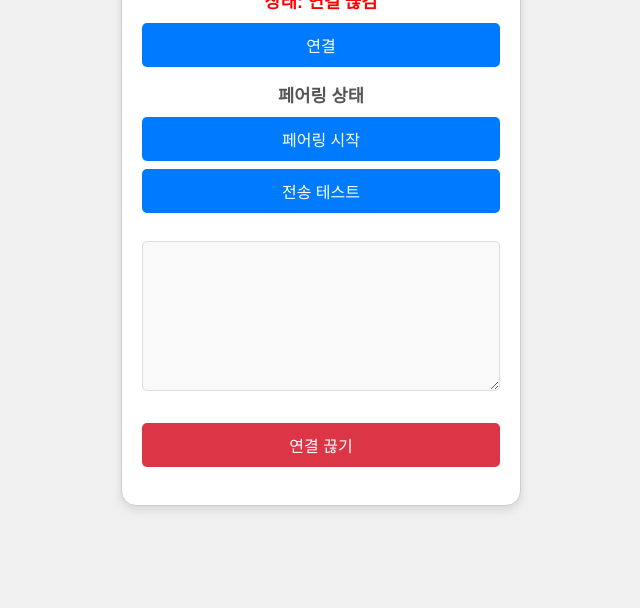
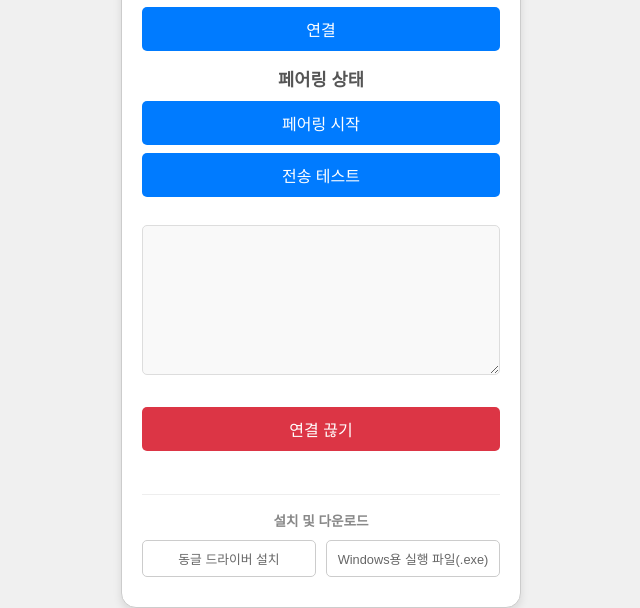
Before and after one commit to truedo/zumi_dongle_pairing, a plain HTML site: page index.html in a window 1280 px wide. Shown: the part 279-887 px from the top of the page, without its empty margins (319-959 px from the left). Before the commit the page ends 800 px from the top, so only its background shows below. Drawn offline with Linux system fonts and the light colour scheme.

Commit message:
드라이버 설치, exe 파일 버튼 추가

```diff
--- a/index.html
+++ b/index.html
@@ -1,11 +1,13 @@
 <!DOCTYPE html>
 <html lang="ko">
+
 <head>
     <meta charset="UTF-8">
     <meta name="viewport" content="width=device-width, initial-scale=1.0">
-    <title>주미 미니 동글 페어링</title>
+    <title>주미 AI 동글 페어링</title>
     <link rel="stylesheet" href="styles.css">
 </head>
+
 <body>
     <div class="content-box">
         <img src="logo.png" class="logo" alt="로고">
@@ -21,6 +23,17 @@
         <textarea id="textOutput" readonly></textarea>
 
         <button id="disconnectBtn">연결 끊기</button>
-    </div> <script src="serialManager.js"></script>
+
+        <div class="download-section">
+            <hr class="divider">
+            <p class="section-title">설치 및 다운로드</p>
+            <div class="button-group">
+                <button id="driverDownloadBtn" class="secondary-btn">동글 드라이버 설치</button>
+                <button id="exeDownloadBtn" class="secondary-btn">Windows용 실행 파일(.exe)</button>
+            </div>
+        </div>
+    </div>
+    <script src="serialManager.js"></script>
 </body>
+
 </html>
--- a/serialManager.js
+++ b/serialManager.js
@@ -13,7 +13,10 @@ document.addEventListener('DOMContentLoaded', () => {
         pairBtn: document.getElementById('pairBtn'),
         testBtn: document.getElementById('testBtn'),
         textOutput: document.getElementById('textOutput'),
-        disconnectBtn: document.getElementById('disconnectBtn')
+        disconnectBtn: document.getElementById('disconnectBtn'),
+
+        driverDownloadBtn: document.getElementById('driverDownloadBtn'),
+        exeDownloadBtn: document.getElementById('exeDownloadBtn')
     };
 
     // 포트 새로고침 기능
@@ -98,6 +101,15 @@ document.addEventListener('DOMContentLoaded', () => {
         elements.pairBtn.addEventListener('click', handlePairing);
         elements.testBtn.addEventListener('click', handleTest);
         elements.disconnectBtn.addEventListener('click', handleDisconnect);
+
+        elements.driverDownloadBtn.addEventListener('click', () => {
+            // '_blank'를 넣어 새 창에서 열리도록 설정합니다.
+            window.open('https://drive.google.com/file/d/1B5aLILt0dW99R-X6oW5qXx6myvgxHIs3/view?usp=sharing', '_blank');
+        });
+
+        elements.exeDownloadBtn.addEventListener('click', () => {
+            window.open('https://drive.google.com/file/d/1HIvk1QOYQ4UITVfez_Y57SD-HAFwq4TO/view?usp=sharing', '_blank');
+        });
     }
 
     // 연결 핸들러
--- a/styles.css
+++ b/styles.css
@@ -104,3 +104,46 @@ button:hover {
 #disconnectBtn:hover {
     background-color: #c82333;
 }
+
+
+/* 신규 섹션 구분선 및 타이틀 */
+.download-section {
+    margin-top: 25px;
+    padding-top: 10px;
+}
+
+.divider {
+    border: 0;
+    border-top: 1px solid #eee;
+    margin-bottom: 15px;
+}
+
+.section-title {
+    font-size: 0.85rem;
+    color: #888;
+    margin-bottom: 10px;
+    font-weight: bold;
+}
+
+/* 가로 배치를 위한 그룹 */
+.button-group {
+    display: flex;
+    gap: 10px;
+}
+
+/* 보조 버튼 스타일 (테두리 형태) */
+.secondary-btn {
+    flex: 1; /* 반반씩 나눠 갖기 */
+    background-color: transparent !important;
+    color: #666 !important;
+    border: 1px solid #ccc !important;
+    font-size: 0.8rem !important;
+    padding: 8px 5px !important;
+    margin: 0 !important;
+}
+
+.secondary-btn:hover {
+    background-color: #f8f9fa !important;
+    border-color: #999 !important;
+    color: #333 !important;
+}
```
